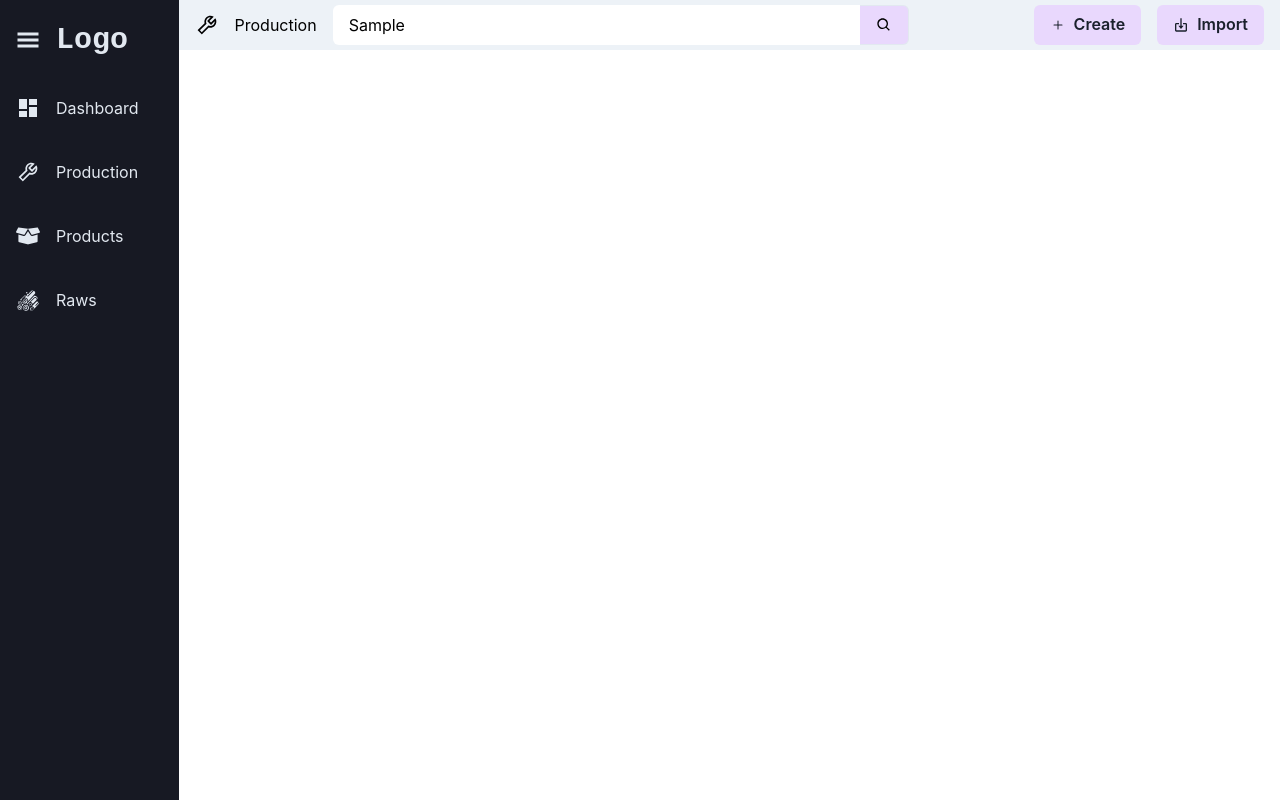
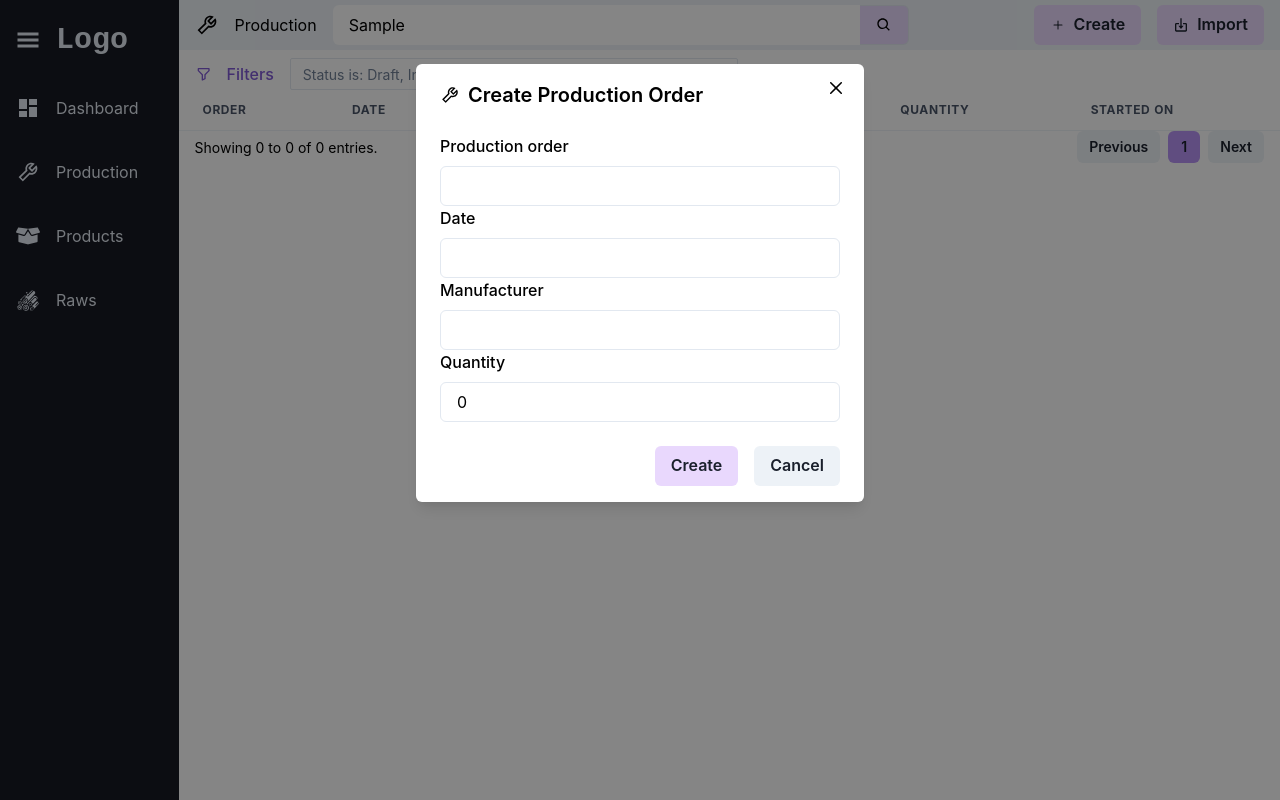
Before and after one commit to takihama/cereal-management-system, a React (Create React App) app: page /production in a window 1280 px wide. Both pictures are taken after typing "Sample" into the empty fields and a click on the button "Create". Built offline with nearby package versions, Linux system fonts and the light colour scheme.

Commit message:
add: table and modals to production

```diff
--- /dev/null
+++ b/src/components/modals/production/CreateProductionModal.tsx
@@ -0,0 +1,116 @@
+import React, { useRef, useState } from 'react';
+import {
+  Button, FormControl, FormLabel, Icon, Input, Modal, ModalBody, ModalCloseButton,
+  ModalContent, ModalFooter, ModalHeader, ModalOverlay, Stack, Text,
+} from '@chakra-ui/react';
+import { AiOutlineTool } from 'react-icons/ai';
+
+interface ProductionOrder {
+  order: string
+  date: string
+  manufacturer: string
+  status: string
+  quantity: number
+  startedOn?: string
+}
+interface CreateProductionModalProps {
+  onCreateProduction: (product: ProductionOrder) => void
+  isOpen: boolean
+  onClose: () => void
+}
+export default function CreateProductionModal(
+  { onCreateProduction, isOpen, onClose }: CreateProductionModalProps,
+) {
+  const [productionInputValues, setProductionInputValues] = useState<ProductionOrder>({
+    order: '',
+    date: '',
+    manufacturer: '',
+    status: 'draft',
+    quantity: 0,
+    startedOn: '',
+  });
+  const handleInputChanges = (evt: React.ChangeEvent<HTMLInputElement>) => {
+    setProductionInputValues({
+      ...productionInputValues,
+      [evt.target.name]: evt.target.value,
+    });
+  };
+  const handleOnCreate = () => {
+    onCreateProduction(productionInputValues);
+    setProductionInputValues({
+      order: '',
+      date: '',
+      manufacturer: '',
+      status: 'draft',
+      quantity: 0,
+      startedOn: '',
+    });
+    onClose();
+  };
+  const initialRef = useRef<HTMLInputElement>(null);
+  return (
+    <Modal
+      isOpen={isOpen}
+      onClose={onClose}
+    >
+      <ModalOverlay />
+      <ModalContent>
+        <ModalHeader>
+          <Stack
+            direction="row"
+            align="center"
+          >
+            <Icon as={AiOutlineTool} />
+            <Text>Create Production Order</Text>
+          </Stack>
+          <ModalCloseButton />
+        </ModalHeader>
+        <ModalBody>
+          <FormControl>
+            <FormLabel htmlFor="order">Production order</FormLabel>
+            <Input id="order" name="order" type="text" value={productionInputValues.order} ref={initialRef} onChange={handleInputChanges} />
+          </FormControl>
+          <FormControl>
+            <FormLabel htmlFor="date">Date</FormLabel>
+            <Input id="date" name="date" type="text" value={productionInputValues.date} onChange={handleInputChanges} />
+          </FormControl>
+          <FormControl>
+            <FormLabel htmlFor="manufacturer">Manufacturer</FormLabel>
+            <Input id="manufacturer" name="manufacturer" type="text" value={productionInputValues.manufacturer} onChange={handleInputChanges} />
+          </FormControl>
+          <FormControl>
+            <FormLabel htmlFor="quantity">Quantity</FormLabel>
+            <Input id="quantity" name="quantity" type="text" value={productionInputValues.quantity} onChange={handleInputChanges} />
+          </FormControl>
+        </ModalBody>
+        <ModalFooter>
+          <Stack
+            direction="row"
+            spacing="4"
+          >
+            <Button
+              bg="primary.100"
+              _focus={{ boxShadow: 'none' }}
+              _hover={{
+                bg: 'primary.300',
+              }}
+              onClick={handleOnCreate}
+            >
+              Create
+            </Button>
+            <Button
+              bg="gray.100"
+              _focus={{ boxShadow: 'none' }}
+              _hover={{
+                bg: 'gray.300',
+              }}
+              onClick={onClose}
+            >
+              Cancel
+            </Button>
+          </Stack>
+        </ModalFooter>
+      </ModalContent>
+    </Modal>
+  );
+}
--- /dev/null
+++ b/src/components/modals/production/ImportProductionsModal.tsx
@@ -0,0 +1,88 @@
+import React, { useRef } from 'react';
+import {
+  Button, FormControl, FormLabel, Icon, Input, InputGroup, InputRightAddon,
+  Modal, ModalBody, ModalCloseButton, ModalContent, ModalFooter, ModalHeader,
+  ModalOverlay, Stack, Text,
+} from '@chakra-ui/react';
+import { BiImport } from 'react-icons/bi';
+import { BsFileEarmarkSpreadsheet } from 'react-icons/bs';
+
+interface ImportProductsModalProps {
+  onImportProducts: () => void
+  isOpen: boolean
+  onClose: () => void
+}
+export default function ImportProductionsModal({
+  onImportProducts, isOpen, onClose,
+}: ImportProductsModalProps) {
+  const handleOnImport = () => {
+    onImportProducts();
+    console.log('onImport');
+    onClose();
+  };
+  const initialRef = useRef<HTMLInputElement>(null);
+  return (
+    <Modal
+      initialFocusRef={initialRef}
+      isOpen={isOpen}
+      onClose={onClose}
+    >
+      <ModalOverlay />
+      <ModalContent>
+        <ModalHeader bg="gray.100">
+          <Stack
+            direction="row"
+            align="center"
+          >
+            <Icon as={BiImport} />
+            <Text>Import Production Orders</Text>
+          </Stack>
+          <ModalCloseButton />
+        </ModalHeader>
+        <ModalBody>
+          <FormControl>
+            <FormLabel htmlFor="file">File</FormLabel>
+            <InputGroup>
+              <Input id="file" name="file" type="text" placeholder="Select a .csv file" ref={initialRef} />
+              <InputRightAddon
+                bg="primary.100"
+                _hover={{
+                  bg: 'primary.300',
+                }}
+              >
+                <Icon as={BsFileEarmarkSpreadsheet} />
+              </InputRightAddon>
+            </InputGroup>
+          </FormControl>
+        </ModalBody>
+        <ModalFooter>
+          <Stack
+            direction="row"
+            spacing="4"
+          >
+            <Button
+              bg="primary.100"
+              _focus={{ boxShadow: 'none' }}
+              _hover={{
+                bg: 'primary.300',
+              }}
+              onClick={handleOnImport}
+            >
+              Import
+            </Button>
+            <Button
+              bg="gray.100"
+              _focus={{ boxShadow: 'none' }}
+              _hover={{
+                bg: 'gray.300',
+              }}
+              onClick={onClose}
+            >
+              Cancel
+            </Button>
+          </Stack>
+        </ModalFooter>
+      </ModalContent>
+    </Modal>
+  );
+}
--- a/src/components/modals/CreateProductModal.tsx
+++ b/src/components/modals/products/CreateProductModal.tsx
@@ -12,7 +12,6 @@ interface Product {
   image?: string
   description: string
 }
-
 interface CreateProductModalProps {
   onCreateProduct: (product: Product) => void
   isOpen: boolean
@@ -41,7 +40,6 @@ export default function CreateProductModal({
       image: '',
       description: '',
     });
-    console.log('onCreate');
     onClose();
   };
   const initialRef = useRef<HTMLInputElement>(null);
@@ -94,7 +92,7 @@ export default function CreateProductModal({
               }}
               onClick={handleOnCreate}
             >
-              Create product
+              Create
             </Button>
             <Button
               bg="gray.100"
--- a/src/components/modals/ImportProductsModal.tsx
+++ b/src/components/modals/products/ImportProductsModal.tsx
@@ -7,14 +7,14 @@ import {
 import { BiImport } from 'react-icons/bi';
 import { BsFileEarmarkSpreadsheet } from 'react-icons/bs';
 
-interface ImportProductsModalPros {
+interface ImportProductsModalProps {
   onImportProducts: () => void
   isOpen: boolean
   onClose: () => void
 }
 export default function ImportProductsModal({
   onImportProducts, isOpen, onClose,
-}: ImportProductsModalPros) {
+}: ImportProductsModalProps) {
   const handleOnImport = () => {
     onImportProducts();
     console.log('onImport');
@@ -68,7 +68,7 @@ export default function ImportProductsModal({
               }}
               onClick={handleOnImport}
             >
-              Import products
+              Import
             </Button>
             <Button
               bg="gray.100"
--- a/src/pages/Production.tsx
+++ b/src/pages/Production.tsx
@@ -1,29 +1,50 @@
-import { Stack } from '@chakra-ui/react';
+import { Stack, useDisclosure } from '@chakra-ui/react';
 import React, { useState } from 'react';
 import { IconType } from 'react-icons';
 import { AiOutlineTool } from 'react-icons/ai';
 import { BsPlus } from 'react-icons/bs';
 import { BiImport } from 'react-icons/bi';
 import Header from '../components/header/Header';
+import CustomTable from '../components/table/CustomTable';
+import CreateProductionModal from '../components/modals/production/CreateProductionModal';
+import ImportProductionsModal from '../components/modals/production/ImportProductionsModal';
 
 interface HeaderButtons {
   name: string
   icon?: IconType
   onClick: React.MouseEventHandler<Element>
 }
+interface ProductionOrder {
+  order: string
+  date: string
+  manufacturer: string
+  status: string
+  quantity: number
+  startedOn?: string
+}
 interface ProductionState {
   searchProductionOrder: string
+  productionOrders: Array<ProductionOrder>
 }
 export default function Production() {
+  const { isOpen: isCreateOpen, onOpen: onCreateOpen, onClose: onCreateClose } = useDisclosure();
+  const { isOpen: isImportOpen, onOpen: onImportOpen, onClose: onImportClose } = useDisclosure();
+  const titles = ['Order', 'Date', 'Manufacturer', 'Status', 'Quantity', 'Started on'];
+  const [productionOrders, setProductionOrders] = useState<ProductionState['productionOrders']>([]);
   const [searchProductionOrder, setSearchProductionOrder] = useState<ProductionState['searchProductionOrder']>('');
   const onSearchChange = (evt: React.ChangeEvent<HTMLInputElement>) => {
     setSearchProductionOrder(evt.target.value);
   };
   const handleCreateProductionOrder = () => {
-    console.log('handleCreateProductionOrder');
+    onCreateOpen();
   };
   const handleImportProductionOrders = () => {
-    console.log('handleImportProductionOrders');
+    onImportOpen();
+  };
+  const createProductionOrder = (productionOrder: ProductionOrder) => {
+    setProductionOrders(productionOrders.concat(productionOrder));
+  };
+  const importProductionOrders = () => {
   };
   const headerButtons: Array<HeaderButtons> = [{
     name: 'Create',
@@ -49,6 +70,21 @@ export default function Production() {
         }}
         buttons={headerButtons}
       />
+      <CustomTable
+        titles={titles}
+        data={productionOrders}
+        filter={{ placeholder: 'Status is: Draft, InProduction or Completed', searchKey: 'status' }}
+      />
+      <CreateProductionModal
+        onCreateProduction={createProductionOrder}
+        isOpen={isCreateOpen}
+        onClose={onCreateClose}
+      />
+      <ImportProductionsModal
+        onImportProducts={importProductionOrders}
+        isOpen={isImportOpen}
+        onClose={onImportClose}
+      />
     </Stack>
   );
 }
--- a/src/pages/Products.tsx
+++ b/src/pages/Products.tsx
@@ -5,8 +5,8 @@ import { BsPlus } from 'react-icons/bs';
 import { BiImport } from 'react-icons/bi';
 import { IconType } from 'react-icons';
 import Header from '../components/header/Header';
-import CreateProductModal from '../components/modals/CreateProductModal';
-import ImportProductsModal from '../components/modals/ImportProductsModal';
+import CreateProductModal from '../components/modals/products/CreateProductModal';
+import ImportProductsModal from '../components/modals/products/ImportProductsModal';
 import CustomTable from '../components/table/CustomTable';
 
 interface HeaderButtons {
@@ -70,6 +70,11 @@ export default function Products() {
         }}
         buttons={headerButtons}
       />
+      <CustomTable
+        titles={titles}
+        data={products}
+        filter={null}
+      />
       <CreateProductModal
         onCreateProduct={createProduct}
         isOpen={isCreateOpen}
@@ -80,11 +85,6 @@ export default function Products() {
         isOpen={isImportOpen}
         onClose={onImportClose}
       />
-      <CustomTable
-        titles={titles}
-        data={products}
-        filter={null}
-      />
     </Stack>
   );
 }
```
